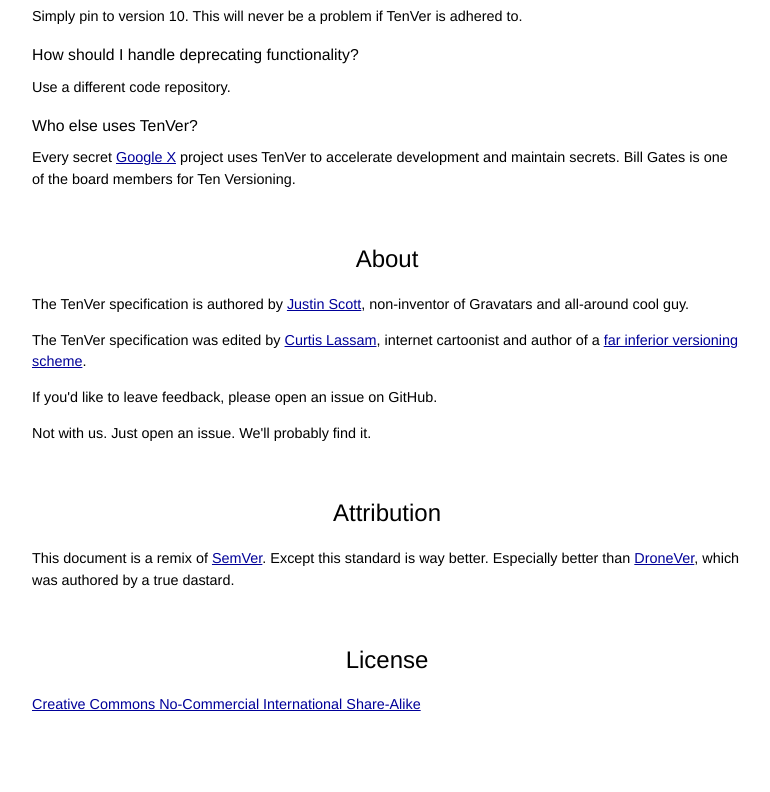
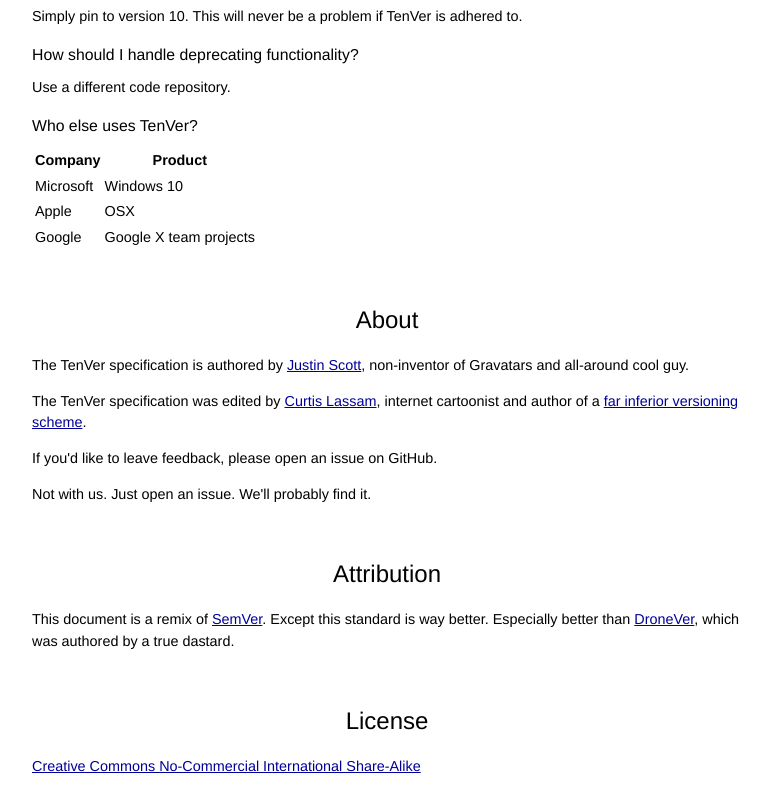
Before and after one commit to cube-drone/tenver, a plain HTML site: page index.html in a window 1280 px wide. Shown: the part 1296-2088 px from the top of the page, without its empty margins (253-1023 px from the left). Before the commit the page ends 2026 px from the top, so only its background shows below. Drawn offline with Linux system fonts and the light colour scheme.

Commit message:
added a table in the new version (10)

```diff
--- a/index.html
+++ b/index.html
@@ -126,9 +126,28 @@ TenVer is adhered to.</p>
 <h3>How should I handle deprecating functionality?</h3>
 <p>Use a different code repository.</p>
 <h3>Who else uses TenVer?</h3>
-<p>Every secret <a href="https://en.wikipedia.org/wiki/Google_X">Google X</a> project uses
-TenVer to accelerate development and maintain secrets.
-Bill Gates is one of the board members for Ten Versioning.</p>
+<table>
+<thead>
+<tr>
+<th>Company</th>
+<th>Product</th>
+</tr>
+</thead>
+<tbody>
+<tr>
+<td>Microsoft</td>
+<td>Windows 10</td>
+</tr>
+<tr>
+<td>Apple</td>
+<td>OSX</td>
+</tr>
+<tr>
+<td>Google</td>
+<td>Google X team projects</td>
+</tr>
+</tbody>
+</table>
 <h2>About</h2>
 <p>The TenVer specification is authored by <a href="http://jvscott.net/">Justin Scott</a>,
 non-inventor of Gravatars and all-around cool guy.</p>
```
Also changed, not shown: 2 other files.
